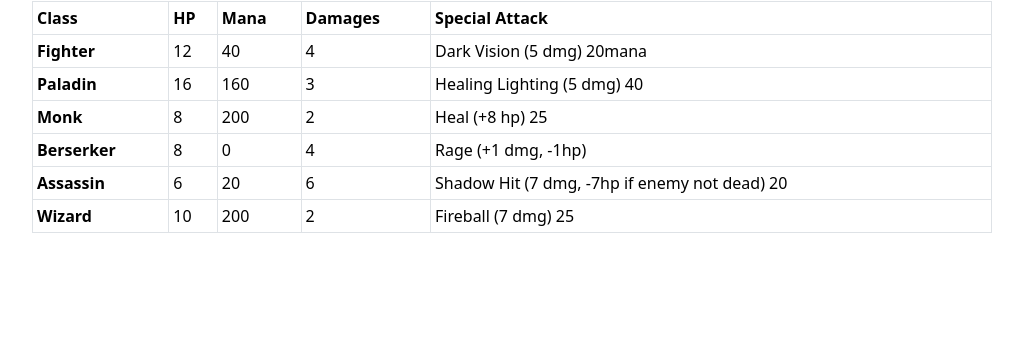
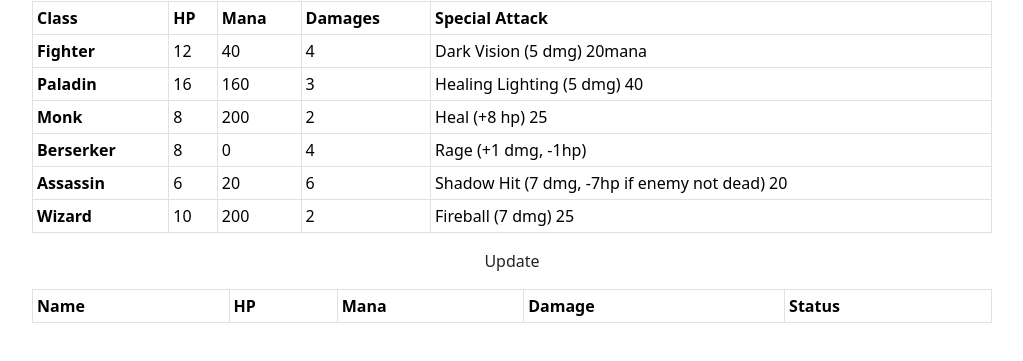
Before and after one commit to Jokeraware/RPG, a plain HTML site: page index.html in a window 1280 px wide. Shown: the part 311-672 px from the top of the page, without its empty margins (128-1151 px from the left). Drawn offline with nearby package versions, Linux system fonts and the light colour scheme.

Commit message:
tentative ajout update table

```diff
--- a/berserker.js
+++ b/berserker.js
@@ -8,4 +8,4 @@ class Berserker extends Character {
     this.hp -=1;
     this.dmg++;
   }
-}swz
+}
--- a/game.js
+++ b/game.js
@@ -24,6 +24,7 @@ class Game {
   }
 
   startTurn() {
+    console.log("\n"); // <br> on console
     console.log(`It's turn ${11 - this.turnLeft}`);
 
     if (this.turnLeft === 0) {
@@ -51,6 +52,7 @@ class Game {
           }
         }
       });
+      this.watchStats();
 
       // Player's turn
       if (this.player.state === 'Playing') {
@@ -73,7 +75,6 @@ class Game {
           } else {
             console.log("You failed, try next turn");
           }
-        updateStatsTable(this);
         this.watchStats();
         this.skipTurn();
         if (this.checkWinner()){
--- a/index.html
+++ b/index.html
@@ -89,6 +89,17 @@
       </tr>
     </tbody>
   </table>
+
+<p>Update</p>
+  <table id="statsTable" class="table table-sm table-bordered w-75">
+    <tr>
+      <th>Name</th>
+      <th>HP</th>
+      <th>Mana</th>
+      <th>Damage</th>
+      <th>Status</th>
+    </tr>
+  </table>
 </div>
 
   <!-- GAME JS SCRIPTS -->
```
Also changed, not shown: script.js (line endings or trailing spaces).
